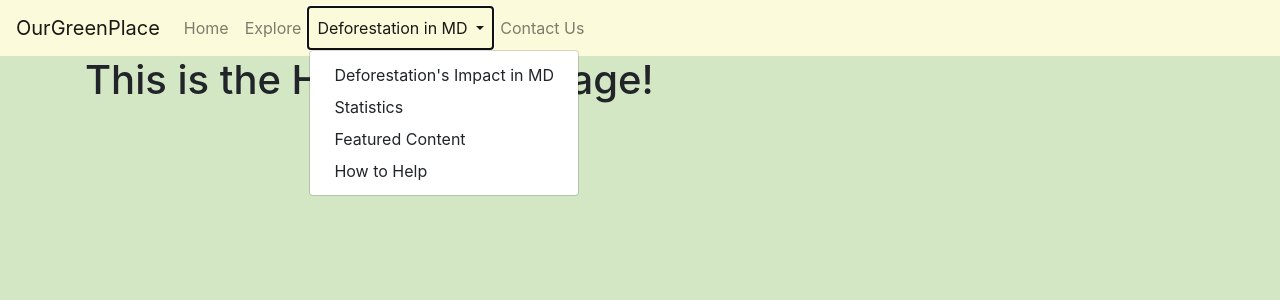
After one commit to aliyahsmith-bradley/OurGreenPlace_SeniorCapstone, a Flask app: page /howToHelp in a window 1280 px wide, after a click on "Deforestation in MD". The commit adds this page. Shown: the top 300 px of the page. Run offline with Flask 3, Linux system fonts and the light colour scheme; some libraries are stand-ins or nearby versions.

Commit message:
Navigation and web pages completely set up

```diff
--- a/website/static/styles.css
+++ b/website/static/styles.css
@@ -1,34 +1,3 @@
-* {
-    box-sizing: border-box;
-  }
-
-  body {
-    font-family: sans-serif;
-    font-size: 20px;
-    margin: 0 auto;
-    text-align: center;
-  }
-
-  a,
-  a:visited {
-    color: #007bff;
-  }
-
-  a:hover {
-    color: #0056b3;
-  }
-
-  nav ul {
-    list-style-type: none;
-    padding: 0;
-  }
-
-  nav ul li {
-    display: inline;
-    margin: 0 5px;
-  }
-
-  main {
-    width: 80%;
-    margin: 0 auto;
-  }
+body {
+  background-color: #D4E7C5;
+}
--- a/website/templates/base.html
+++ b/website/templates/base.html
@@ -14,11 +14,17 @@
       href="https://stackpath.bootstrapcdn.com/font-awesome/4.7.0/css/font-awesome.min.css"
       crossorigin="anonymous"
     />
+    <link
+      rel="stylesheet"
+      href="{{ url_for('static', filename='styles.css') }}"
+    />
 
   <title>{% block title %}Home{% endblock title %}</title>
+
 </head>
 <body>
-  <nav class="navbar navbar-expand-lg navbar-dark bg-dark">
+  <nav class="navbar navbar-expand-lg navbar-light" style="background-color: #FBFADA;">
+    <a class="navbar-brand" href="#">OurGreenPlace</a>
     <button
       class="navbar-toggler"
       type="button"
@@ -31,7 +37,18 @@
       <div class="navbar-nav">
         <a class="nav-item nav-link" id="home" href="/">Home</a>
         <a class="nav-item nav-link" id="explore" href="/explore">Explore</a>
-        <a class="nav-item nav-link" id="deforestationInMD" href="/deforestationInMD">Deforestation in MD</a>
+
+        <li class="nav-item dropdown">
+          <a class="nav-link dropdown-toggle" href="#" id="deforestationInMDDropdown" role="button" data-toggle="dropdown" aria-haspopup="true" aria-expanded="false">
+            Deforestation in MD
+          </a>
+          <div class="dropdown-menu" aria-labelledby="navbarDropdown">
+            <a class="dropdown-item" href="/deforestationInMD">Deforestation's Impact in MD</a>
+            <a class="dropdown-item" href="/statistics">Statistics</a>
+            <a class="dropdown-item" href="/featuredContent">Featured Content</a>
+            <a class="dropdown-item" href="/howToHelp">How to Help</a>
+          </div>
+        </li>
         <a class="nav-item nav-link" id="contact" href="contact">Contact Us</a>
       </div>
     </div>
--- /dev/null
+++ b/website/templates/views/featuredContent.html
@@ -0,0 +1,6 @@
+{% extends 'base.html' %}
+{% block title %}Featured Content Page{% endblock title %}
+
+{% block content %}
+<h1>This is the featured content page!</h1>
+{% endblock %}
--- /dev/null
+++ b/website/templates/views/howToHelp.html
@@ -0,0 +1,6 @@
+{% extends 'base.html' %}
+{% block title %}How To Help{% endblock title %}
+
+{% block content %}
+<h1>This is the How To Help page!</h1>
+{% endblock %}
--- /dev/null
+++ b/website/templates/views/statistics.html
@@ -0,0 +1,6 @@
+{% extends 'base.html' %}
+{% block title %}Statistics{% endblock title %}
+
+{% block content %}
+<h1>This is the statistics page!</h1>
+{% endblock %}
--- a/website/views.py
+++ b/website/views.py
@@ -14,6 +14,18 @@ def explore():
 def deforestationInMD():
     return render_template("views/deforestationInMD.html")
 
+@views.route("/statistics")
+def statistics():
+    return render_template("views/statistics.html")
+
+@views.route("/featuredContent")
+def featuredContent():
+    return render_template("views/featuredContent.html")
+
+@views.route("/howToHelp")
+def howToHelp():
+    return render_template("views/howToHelp.html")
+
 @views.route("/contact")
 def contact():
     return render_template("views/contact.html")
```
